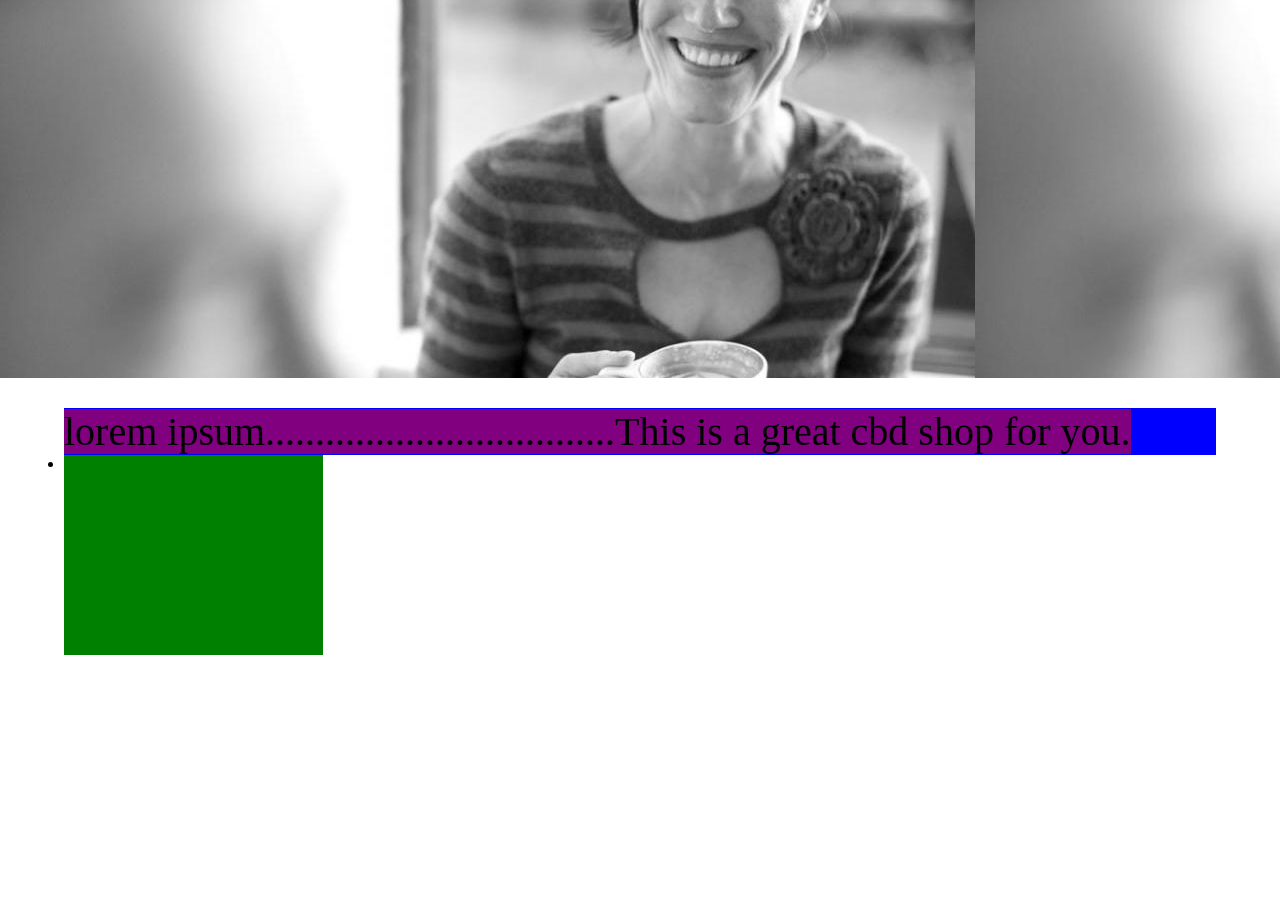
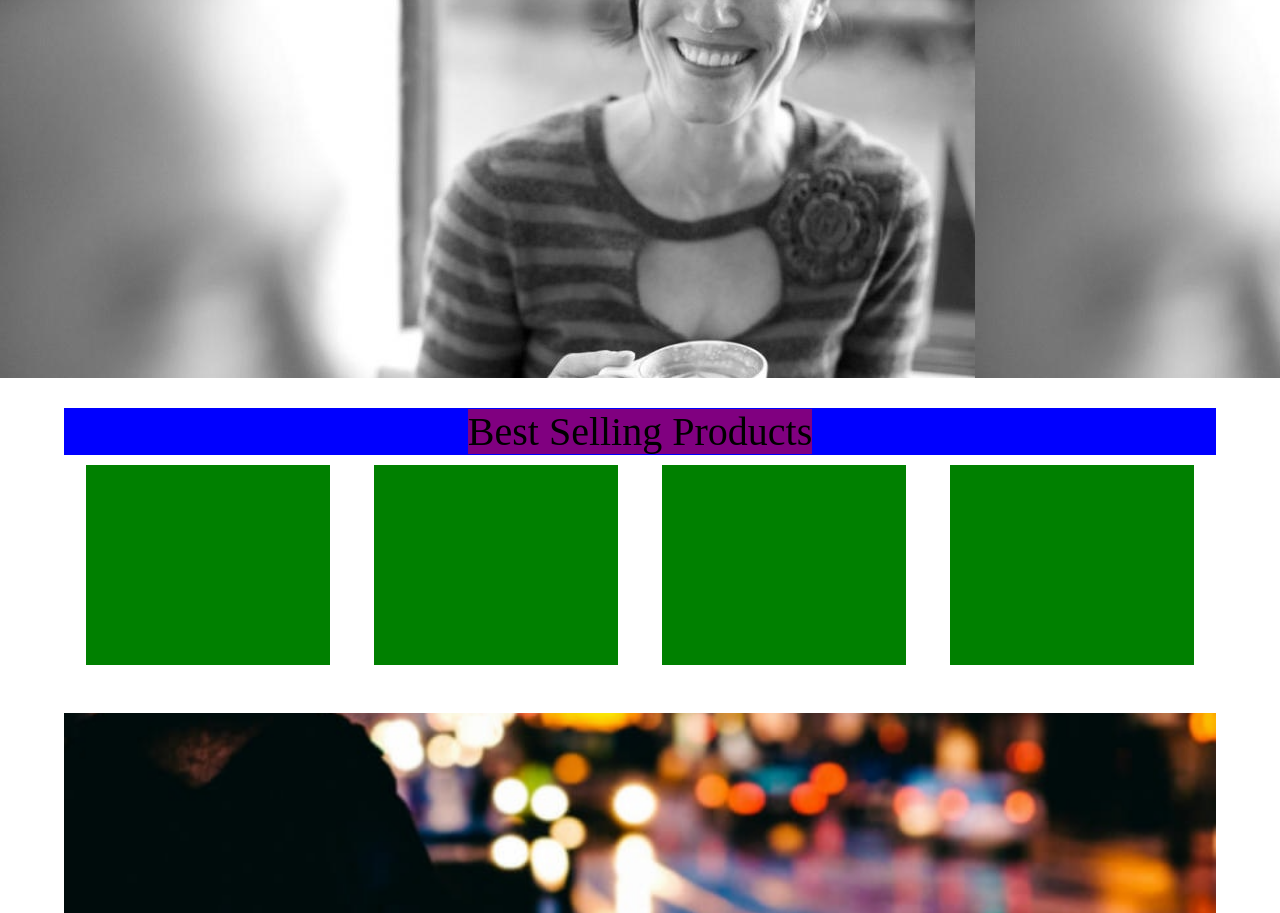
Before and after one commit to NischalBhandari/junnic, a plain HTML site: page index.html in a window 1280 px wide. Shown: the part 122-1035 px from the top of the page. Before the commit the page ends 800 px from the top, so only its background shows below. Drawn offline with Linux system fonts and the light colour scheme.

Commit message:
added products

```diff
--- a/css/layout.css
+++ b/css/layout.css
@@ -70,3 +70,17 @@ nav{
     background-color:orange;
     width:50%;
 }
+.parallax{
+    background-image:url('../images/infoparallax.jpg');
+    background-position:center;
+    background-attachment:fixed;
+    background-repeat:no-repeat;
+    background-size:cover;
+    height:200px;
+}
+.company-info{
+    position:relative;
+}
+.company-history{
+    position:absolute;
+}
--- a/css/style.css
+++ b/css/style.css
@@ -28,6 +28,7 @@
 .quote{
     background-color:blue;
     margin-top:30px;
+    text-align:center;
 }
 .product-image{
     width:80%;
@@ -36,8 +37,11 @@
 .product-image img{
     width:90%;
 }
-.product-main{
-    width:22.5%;
-    background-color:green;
-    height:200px;
+.product-main {
+    width: 21.2%;
+    background-color: green;
+    height: 200px;
+    float: left;
+    list-style: none;
+    margin: 10px 1.9% 2.992em 1.9%;
 }
--- a/index.html
+++ b/index.html
@@ -37,7 +37,7 @@
     <div class="body-wrapper container">
         <div class="quote">
             <span>
-            lorem ipsum...................................This is a great cbd shop for you.
+            Best Selling Products
             </span>
         </div>
         <!--<div class="primary-products clearfix">
@@ -61,11 +61,19 @@
                 My third product
             </div>
         </div>-->
-        <div class="products-size-4">
+        <div class="products-size-4 clearfix">
             <div class="products-list">
                 <ul>
                     <li class="product-main"></li>
+                    <li class="product-main"></li>
+                    <li class="product-main"></li>
+                    <li class="product-main"></li>
                 </ul>
+            </div>
+        </div>
+        <div class="company-info">
+            <div class="parallax">
+
             </div>
         </div>
     </div>
```
Also changed, not shown: images/infoparallax.jpg (added).
